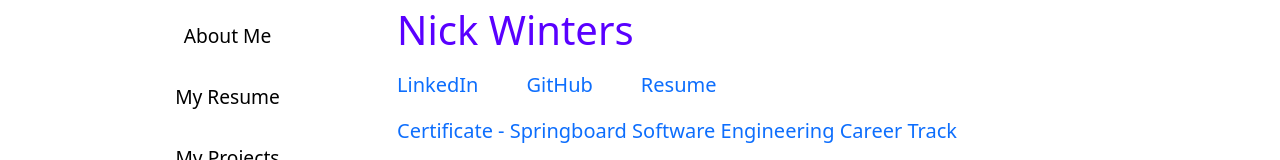
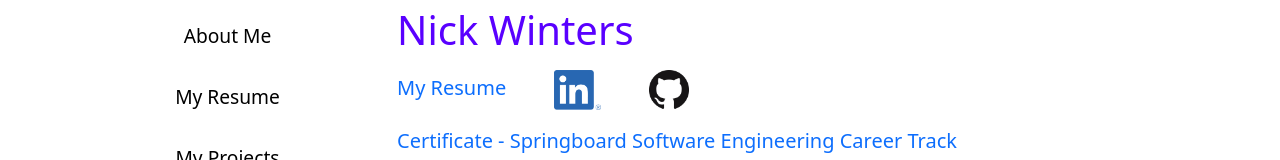
Before and after one commit to nicholasDWinters/my-portfolio-site, a React (Create React App) app: page /contact in a window 1280 px wide. Shown: the part 235-395 px from the top of the page. Built offline with nearby package versions, Linux system fonts and the light colour scheme.

Commit message:
changed logos for contact page

```diff
--- a/src/Contact.js
+++ b/src/Contact.js
@@ -1,6 +1,8 @@
 import React, { useEffect, useState } from 'react';
 import './App.css';
 import { send } from 'emailjs-com';
+import linkedin from './images/linkedin.png';
+import github from './images/github.png';
 
 // service_37egcdq
 
@@ -50,9 +52,9 @@
             <h3 className='display-6 mb-3'>Nick Winters</h3>
             <div className=''>
 
-                <a className='fs-5 Resume-link me-5' href='https://www.linkedin.com/in/nicholasdwinters/' target='_blank' rel='noreferrer'>LinkedIn</a>
-                <a className='fs-5 Resume-link me-5' href='https://github.com/nicholasDWinters' target='_blank' rel='noreferrer'>GitHub</a>
-                <a className='fs-5 Resume-link me-5' href='https://drive.google.com/file/d/1Zc0gukJdWSQsWp_I8AIskJc7wEqtiHJ_/view?usp=sharing' target='_blank' rel='noreferrer'>Resume</a>
+                <a className='fs-5 Resume-link me-5' href='https://drive.google.com/file/d/1Zc0gukJdWSQsWp_I8AIskJc7wEqtiHJ_/view?usp=sharing' target='_blank' rel='noreferrer'>My Resume</a>
+                <a className='fs-5 Resume-link me-5' href='https://www.linkedin.com/in/nicholasdwinters/' target='_blank' rel='noreferrer'><img alt='linkedin' src={linkedin} style={{ height: '40px' }}></img></a>
+                <a className='fs-5 Resume-link me-5' href='https://github.com/nicholasDWinters' target='_blank' rel='noreferrer'><img alt='linkedin' src={github} style={{ height: '40px' }}></img></a>
                 <a className='fs-5 Resume-link d-block mt-3' href='https://drive.google.com/file/d/1ZEcHQkcL98YdSN0OXAr0aCSpAQU6jL6Y/view?usp=sharing' target='_blank' rel='noreferrer'>Certificate - Springboard Software Engineering Career Track</a>
                 <p className='fs-5 text-muted mt-3'>Think I might be a good fit at your company? Have a website you'd like me to build? Send me a message!</p>
                 <form onSubmit={onSubmit} className='mt-3 mb-5'>
```
Also changed, not shown: src/images/github.png (added), src/images/linkedin.png (added).
